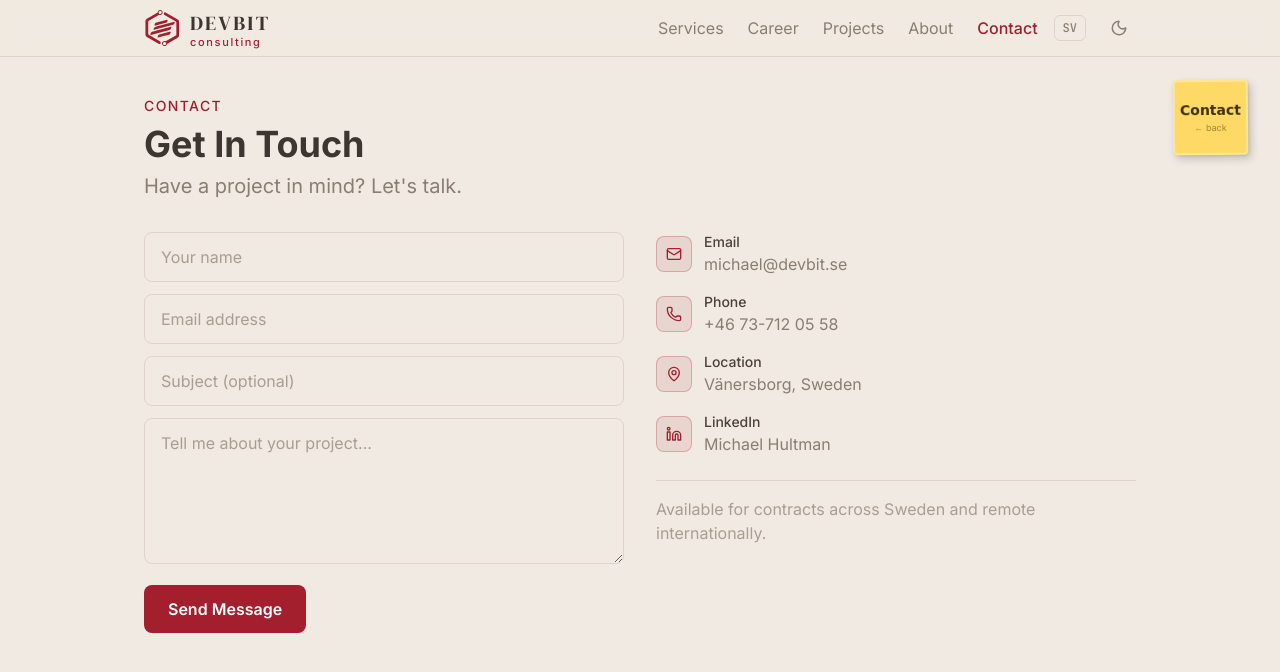
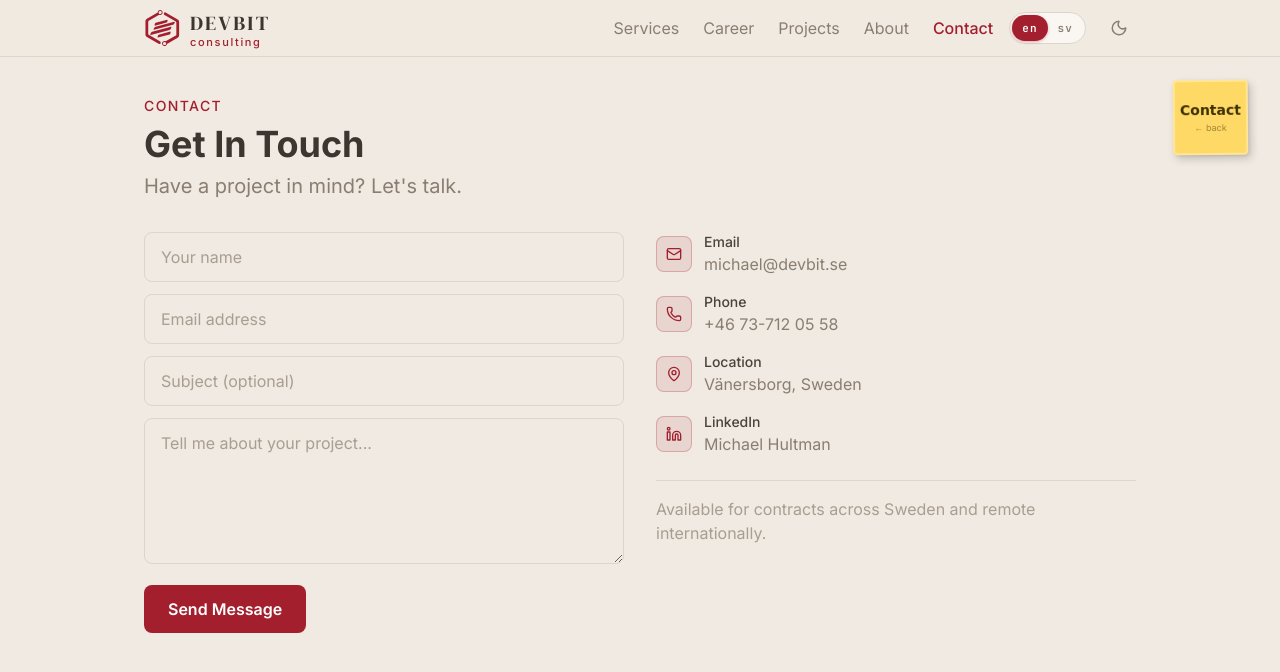
Before and after one commit to haderach75/devbit.se, a Next.js app: page /en/contact in a window 1280 px wide. Shown: the top 672 px of the page. Built offline with nearby package versions, Linux system fonts and the light colour scheme.

Commit message:
feat(i18n): segmented-pill language toggle (EN | SV)

```diff
--- a/src/components/layout/language-toggle.tsx
+++ b/src/components/layout/language-toggle.tsx
@@ -9,25 +9,41 @@ export function LanguageToggle() {
   const pathname = usePathname();
   const current = useLocale() as Locale;
   const t = useTranslations("header");
-  const other: Locale = current === "en" ? "sv" : "en";
 
-  function toggle() {
+  function select(next: Locale) {
+    if (next === current) return;
     try {
-      localStorage.setItem("locale", other);
+      localStorage.setItem("locale", next);
     } catch {
       // localStorage unavailable — proceed anyway
     }
-    const nextPath = swapLocaleInPath(pathname, other);
-    router.replace(nextPath);
+    router.replace(swapLocaleInPath(pathname, next));
   }
 
   return (
-    <button
-      onClick={toggle}
+    <div
+      role="group"
       aria-label={t("toggleLanguage")}
-      className="px-2 py-1 rounded-md border border-border text-xs font-mono font-medium text-text-muted hover:text-text-body hover:bg-surface transition-colors uppercase"
+      className="inline-flex items-center rounded-full border border-border bg-surface p-0.5 text-[11px] font-mono font-semibold tracking-widest uppercase"
     >
-      {LOCALES.filter((l) => l !== current).map((l) => l).join("")}
-    </button>
+      {LOCALES.map((l) => {
+        const active = l === current;
+        return (
+          <button
+            key={l}
+            type="button"
+            onClick={() => select(l)}
+            aria-pressed={active}
+            className={`px-2.5 py-1 rounded-full transition-colors ${
+              active
+                ? "bg-crimson text-white shadow-[0_1px_3px_rgba(163,31,46,0.35)]"
+                : "text-text-muted hover:text-text-body"
+            }`}
+          >
+            {l}
+          </button>
+        );
+      })}
+    </div>
   );
 }
```
